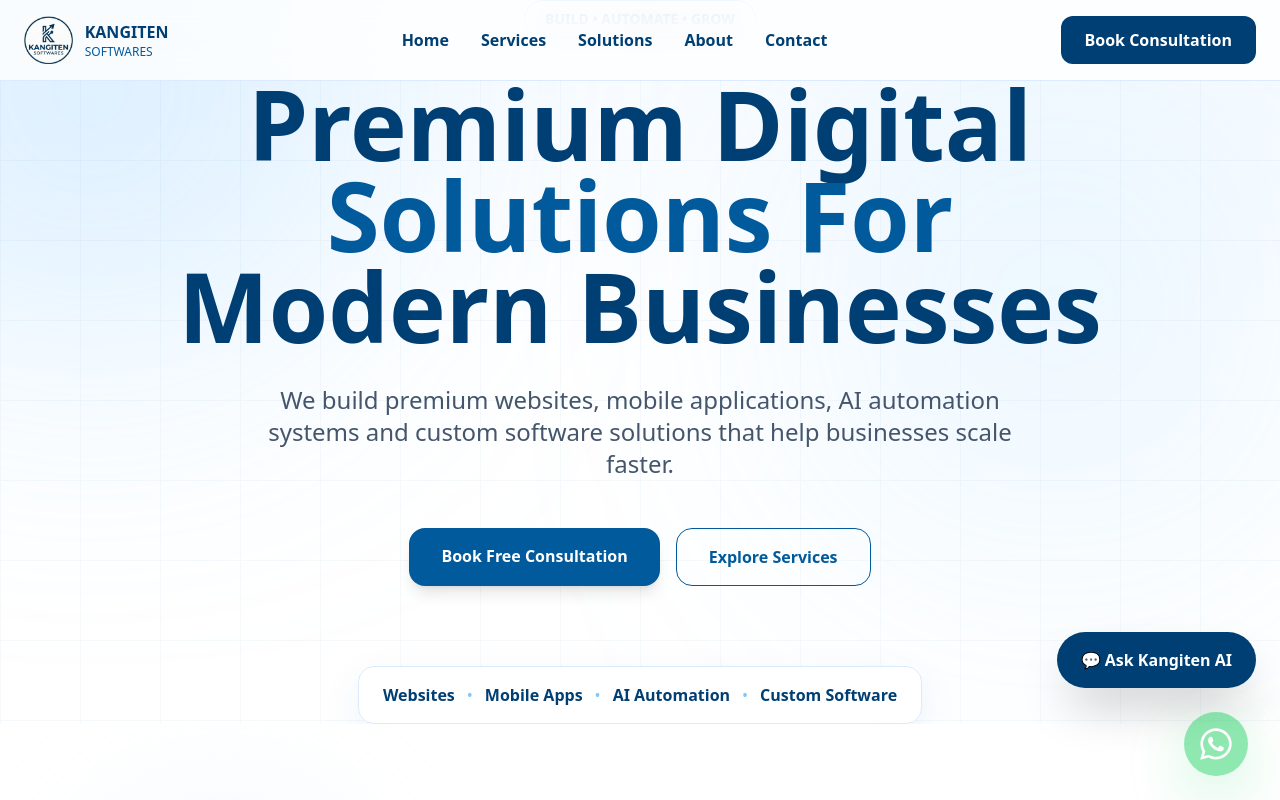
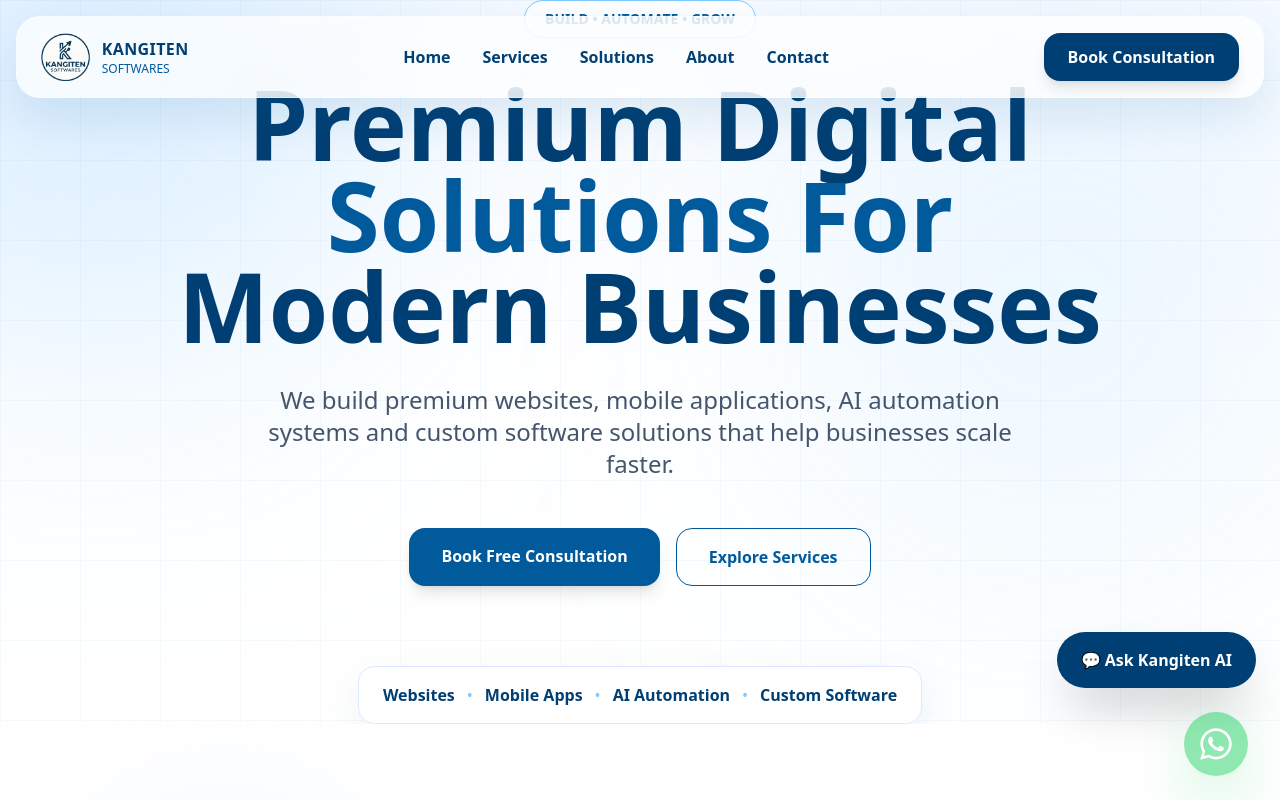
Before and after one commit to kompellisrianjaneyam-hash/kangiten-softwares, a Next.js app: page / in a window 1280 px wide. Shown: the top 800 px of the page. Built offline with nearby package versions, Linux system fonts and the light colour scheme.

Commit message:
Upgrade navbar glassmorphism

```diff
--- a/components/layout/Navbar.tsx
+++ b/components/layout/Navbar.tsx
@@ -1,4 +1,3 @@
-
 "use client";
 
 import Link from "next/link";
@@ -15,24 +14,39 @@ export default function Navbar() {
     <header
       className="
       fixed
-      top-0
+      top-4
       left-0
       right-0
       z-50
-      bg-white/80
-      backdrop-blur-xl
-      border-b
-      border-blue-100
+      px-4
       "
     >
-      <div className="max-w-7xl mx-auto px-6">
+      <div
+        className="
+        max-w-7xl
+        mx-auto
+
+        bg-white/70
+        backdrop-blur-2xl
+
+        border
+        border-white/40
+
+        shadow-[0_20px_50px_rgba(0,90,156,0.12)]
+
+        rounded-3xl
+        "
+      >
+        <div className="px-6">
 
           <div className="h-20 flex items-center justify-between">
 
+            {/* Logo */}
+
             <Link
               href="/"
+              onClick={closeMenu}
               className="flex items-center gap-3"
-            onClick={closeMenu}
             >
               <img
                 src="/logo.png"
@@ -41,11 +55,23 @@ export default function Navbar() {
               />
 
               <div>
-              <div className="font-black text-[#003F73]">
+                <div
+                  className="
+                  font-black
+                  text-[#003F73]
+                  tracking-wide
+                  "
+                >
                   KANGITEN
                 </div>
 
-              <div className="text-xs text-[#005A9C]">
+                <div
+                  className="
+                  text-xs
+                  text-[#005A9C]
+                  font-medium
+                  "
+                >
                   SOFTWARES
                 </div>
               </div>
@@ -53,68 +79,112 @@ export default function Navbar() {
 
             {/* Desktop Nav */}
 
-          <nav className="hidden md:flex items-center gap-8">
-
+            <nav
+              className="
+              hidden
+              md:flex
+              items-center
+              gap-8
+              "
+            >
               <Link
                 href="/"
-              className="text-[#003F73] font-semibold hover:text-[#005A9C] transition-colors"
+                className="
+                text-[#003F73]
+                font-semibold
+                hover:text-[#005A9C]
+                transition-all
+                "
               >
                 Home
               </Link>
 
               <Link
                 href="/services"
-              className="text-[#003F73] font-semibold hover:text-[#005A9C] transition-colors"
+                className="
+                text-[#003F73]
+                font-semibold
+                hover:text-[#005A9C]
+                transition-all
+                "
               >
                 Services
               </Link>
 
               <Link
                 href="/solutions"
-              className="text-[#003F73] font-semibold hover:text-[#005A9C] transition-colors"
+                className="
+                text-[#003F73]
+                font-semibold
+                hover:text-[#005A9C]
+                transition-all
+                "
               >
                 Solutions
               </Link>
 
               <Link
                 href="/about"
-              className="text-[#003F73] font-semibold hover:text-[#005A9C] transition-colors"
+                className="
+                text-[#003F73]
+                font-semibold
+                hover:text-[#005A9C]
+                transition-all
+                "
               >
                 About
               </Link>
 
               <Link
                 href="/contact"
-              className="text-[#003F73] font-semibold hover:text-[#005A9C] transition-colors"
+                className="
+                text-[#003F73]
+                font-semibold
+                hover:text-[#005A9C]
+                transition-all
+                "
               >
                 Contact
               </Link>
+            </nav>
 
-          </nav>
+            {/* Desktop Button */}
 
             <Link
               href="/contact"
               className="
               hidden
               md:block
+
+              bg-[#003F73]
+              text-white
+
               px-6
               py-3
-            rounded-xl
-            bg-[#003F73]
-            text-white
+
+              rounded-2xl
               font-bold
+
+              shadow-lg
+
               hover:bg-[#005A9C]
+              hover:scale-105
+
               transition-all
               "
             >
               Book Consultation
             </Link>
 
-          {/* Mobile Menu Button */}
+            {/* Mobile Button */}
 
             <button
               onClick={() => setMobileOpen(!mobileOpen)}
-            className="md:hidden text-3xl text-[#003F73]"
+              className="
+              md:hidden
+              text-3xl
+              text-[#003F73]
+              "
             >
               {mobileOpen ? "✕" : "☰"}
             </button>
@@ -127,7 +197,10 @@ export default function Navbar() {
             <div
               className="
               md:hidden
-            py-6
+
+              pb-6
+              pt-2
+
               border-t
               border-blue-100
               "
@@ -137,7 +210,10 @@ export default function Navbar() {
                 <Link
                   href="/"
                   onClick={closeMenu}
-                className="font-semibold text-[#003F73]"
+                  className="
+                  text-[#003F73]
+                  font-semibold
+                  "
                 >
                   Home
                 </Link>
@@ -145,7 +221,10 @@ export default function Navbar() {
                 <Link
                   href="/services"
                   onClick={closeMenu}
-                className="font-semibold text-[#003F73]"
+                  className="
+                  text-[#003F73]
+                  font-semibold
+                  "
                 >
                   Services
                 </Link>
@@ -153,7 +232,10 @@ export default function Navbar() {
                 <Link
                   href="/solutions"
                   onClick={closeMenu}
-                className="font-semibold text-[#003F73]"
+                  className="
+                  text-[#003F73]
+                  font-semibold
+                  "
                 >
                   Solutions
                 </Link>
@@ -161,7 +243,10 @@ export default function Navbar() {
                 <Link
                   href="/about"
                   onClick={closeMenu}
-                className="font-semibold text-[#003F73]"
+                  className="
+                  text-[#003F73]
+                  font-semibold
+                  "
                 >
                   About
                 </Link>
@@ -169,9 +254,32 @@ export default function Navbar() {
                 <Link
                   href="/contact"
                   onClick={closeMenu}
-                className="font-semibold text-[#003F73]"
+                  className="
+                  text-[#003F73]
+                  font-semibold
+                  "
                 >
                   Contact
+                </Link>
+
+                <Link
+                  href="/contact"
+                  onClick={closeMenu}
+                  className="
+                  mt-2
+
+                  bg-[#003F73]
+                  text-white
+
+                  px-6
+                  py-3
+
+                  rounded-2xl
+                  font-bold
+                  text-center
+                  "
+                >
+                  Book Consultation
                 </Link>
 
               </div>
@@ -179,6 +287,7 @@ export default function Navbar() {
           )}
 
         </div>
+      </div>
     </header>
   );
 }
```
Lines whose indentation alone changed are shown as unchanged.
